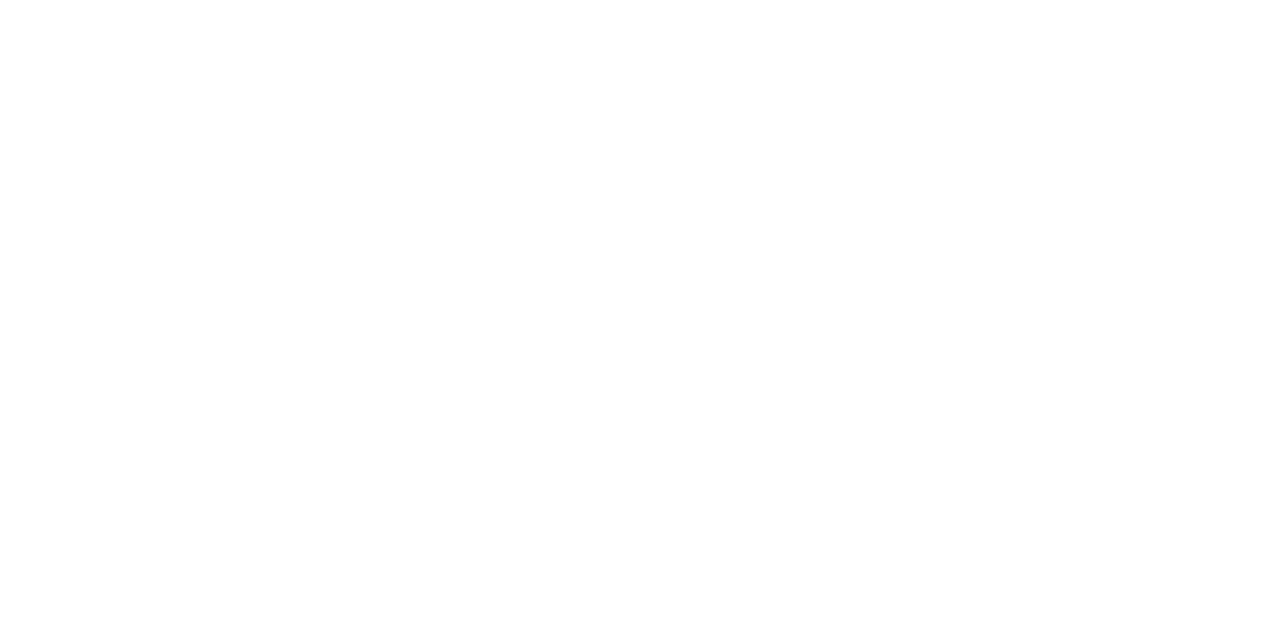
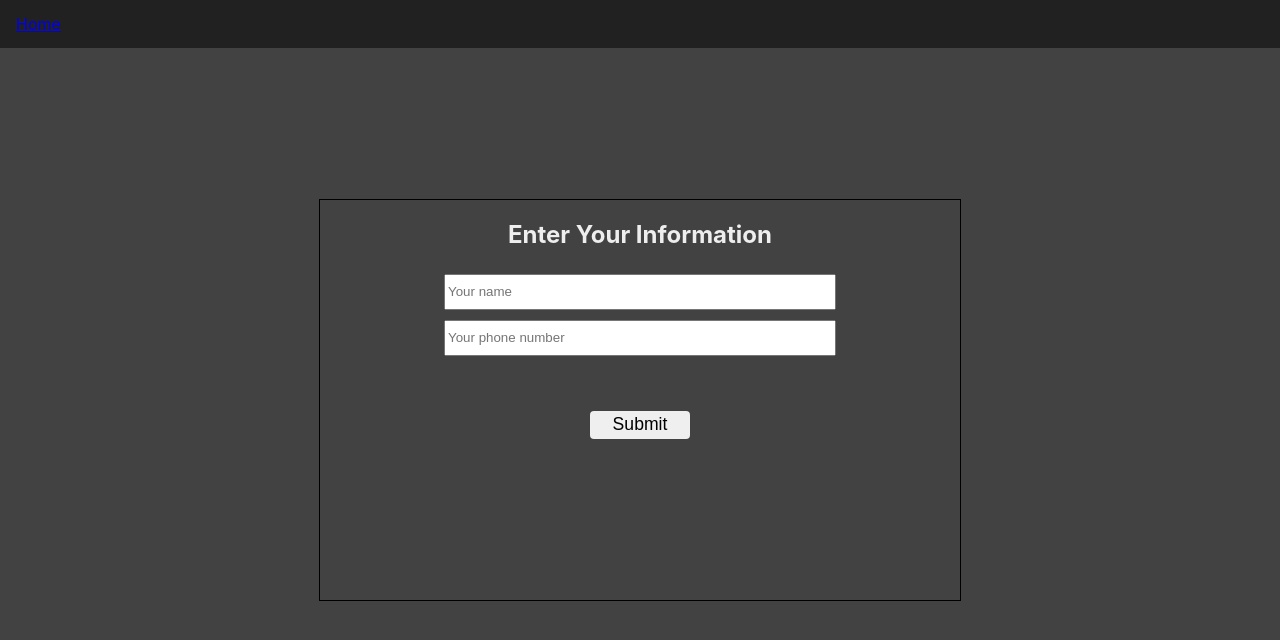
Before and after one commit to balqeesalawi/full-stackathon-frontend, a React (Vite) app in the folder client/: page /player-form in a window 1280 px wide. Before the commit this address had no page. Shown: the top 640 px of the page. Built offline with nearby package versions, Linux system fonts and the light colour scheme.

Commit message:
big changes

```diff
--- a/client/index.html
+++ b/client/index.html
@@ -1,8 +1,12 @@
-<!doctype html>
+<!DOCTYPE html>
 <html lang="en">
   <head>
     <meta charset="UTF-8" />
-    <link rel="icon" type="image/svg+xml" href="/vite.svg" />
+    <link
+      rel="icon"
+      type="image/svg+xml"
+      href="https://png.pngtree.com/png-vector/20210207/ourmid/pngtree-arcade-gaming-claw-prize-neon-colour-sign-png-image_2894131.jpg"
+    />
     <meta name="viewport" content="width=device-width, initial-scale=1.0" />
     <title>full-stackathon</title>
   </head>
--- a/client/src/App.css
+++ b/client/src/App.css
@@ -1,3 +1,104 @@
 body {
   margin: 0;
+  padding: 0;
+  color: #eee;
+  background-color: #424242;
+  font-family: -apple-system, BlinkMacSystemFont, "Segoe UI", "Roboto", "Oxygen",
+    "Ubuntu", "Cantarell", "Fira Sans", "Droid Sans", "Helvetica Neue",
+    sans-serif;
+  -webkit-font-smoothing: antialiased;
+  -moz-osx-font-smoothing: grayscale;
 }
+
+nav {
+  background-color: #212121;
+  display: flex;
+  justify-content: space-between;
+  align-items: center;
+  height: 3em;
+}
+
+nav a {
+  margin: 0 1em;
+}
+
+.game-card {
+  max-width: 300px;
+  max-height: 380px;
+  border-radius: 4px;
+  background-color: #1b1b1b;
+  cursor: pointer;
+  transition: all 0.2s;
+  margin: 0 auto;
+}
+
+.game-card:hover {
+  opacity: 0.8;
+}
+
+.game-card .home-img-container {
+  width: 300px;
+}
+
+.game-card img {
+  width: 300px;
+  height: 200px;
+}
+
+.game-card h1 {
+  padding: 1em;
+}
+
+.home-page {
+  margin: 30px;
+  display: flex;
+  justify-content: space-evenly;
+  flex-wrap: wrap;
+}
+
+.form-page form {
+  width: 100%;
+  display: flex;
+  flex-direction: column;
+  justify-content: center;
+  align-items: center;
+}
+
+input {
+  width: 60%;
+  height: 30px;
+  margin: 5px;
+}
+
+button {
+  width: 100px;
+  padding: 0.2em 1em;
+  border: 0;
+  border-radius: 4px;
+  font-size: 1.1rem;
+  cursor: pointer;
+  margin: 50px;
+}
+
+.form-page {
+  border: 1px solid black;
+  width: 50vw;
+  height: 50vh;
+  position: absolute;
+  top: 50%;
+  left: 50%;
+  transform: translate(-50%, -50%);
+  text-align: center;
+}
+
+.player-info {
+  border: 2px solid black;
+  width: 50vw;
+  height: 50vh;
+  position: absolute;
+  top: 50%;
+  left: 50%;
+  transform: translate(-50%, -50%);
+  text-align: center;
+  font-size: 25px;
+}
--- a/client/src/App.jsx
+++ b/client/src/App.jsx
@@ -3,16 +3,31 @@
 import "./App.css"
 import Home from "./pages/Home"
 import Welcome from "./pages/Welcome"
+import GameDetails from "./pages/GameDetails"
+import PlayerForm from "./pages/PlayerForm"
+import { useState } from "react"
 
 const App = () => {
+  const [player, setPlayer] = useState(null)
+
   return (
     <div>
       <main>
         <Routes>
           <Route path="/" element={<Welcome />} />
-          <Route path="/home" element={<Home />} />
-
-          <Route path="/player" element={<Player />} />
+          <Route path="/home" element={<Home player={player} />} />
+          <Route
+            path="/games/:gameId"
+            element={<GameDetails player={player} setPlayer={setPlayer} />}
+          />
+          <Route
+            path="/player-form"
+            element={<PlayerForm player={player} setPlayer={setPlayer} />}
+          />
+          <Route
+            path="/player/:player_id"
+            element={<Player player={player} setPlayer={setPlayer} />}
+          />
         </Routes>
       </main>
     </div>
--- a/client/src/components/Header.jsx
+++ b/client/src/components/Header.jsx
@@ -1,11 +1,11 @@
-import { Link } from 'react-router-dom'
+import { Link } from "react-router-dom"
 
-const Header = () => {
+const Header = ({ player }) => {
   return (
     <header>
       <nav>
         <Link to="/home">Home</Link>
-        <Link to="/Player">Player</Link>
+        {player ? <Link to={`/player/${player._id}`}>Player</Link> : null}
       </nav>
     </header>
   )
--- a/client/src/pages/GameDetails.jsx
+++ b/client/src/pages/GameDetails.jsx
@@ -1,43 +1,76 @@
-import { useEffect, useState } from 'react'
-import axios from 'axios'
-import { useParams } from 'react-router-dom'
-import Header from '../components/Header'
+import { useEffect, useState } from "react"
+import Header from "../components/Header"
+import axios from "axios"
+import { useParams } from "react-router-dom"
 
-const GameDetails = () => {
+const GameDetails = ({ player, setPlayer }) => {
   const { gameId } = useParams()
-  const [game, setGame] = useState(null)
+  const initialState = {
+    code: "",
+  }
+
+  const [formValue, setFormValue] = useState(initialState)
+  const [game, setGame] = useState([])
 
   useEffect(() => {
-    const fetchGame = async () => {
-      try {
-        const response = await axios.get('http://localhost:3000/games')
-        const game = response.data.find((g) => g._id === gameId)
+    const getGame = async () => {
+      const response = await axios.get(`http://localhost:3000/games/${gameId}`)
+      setGame(response.data)
+    }
 
-        setGame(game)
-      } catch (err) {
-        console.error(err)
+    getGame()
+  }, [])
+
+  const handleChange = (event) => {
+    setFormValue({ ...formValue, [event.target.name]: event.target.value })
+  }
+
+  const handleSubmit = async (event) => {
+    event.preventDefault()
+    if (formValue.code === game.code) {
+      player.points += game.points
+      console.log(player)
+
+      await axios.put(`http://localhost:3000/player/${player._id}`, {
+        points: player.points,
+      })
+      alert("correct")
+    } else {
+      setFormValue(initialState)
+      alert("not correct")
     }
   }
-    fetchGame()
-  }, [gameId])
-  if (!game) return <p>Loading</p>
 
   return (
+    <>
+      <Header player={player} />
       <div>
-      <Header />
-      <div className="game-content">
+        <div className="game-page">
           <section className="image-container">
-          <div>{game.img && <img src={game.img} alt={game.name} />}</div>
+            <img src={game.img} alt={game.name} />
           </section>
+
           <section className="details">
-          <div>
             <h3>{game.name}</h3>
-            <p>Code: {game.code}</p>
-            <p>Points: {game.points ?? 0}</p>
-          </div>
+            <p>Game Points: {game.points} </p>
+            <p>Your Points:{player.points}</p>
+
+            <form onSubmit={handleSubmit}>
+              <label htmlFor="code">Code:</label>
+              <input
+                type="text"
+                name="code"
+                value={formValue.code}
+                onChange={handleChange}
+                required
+              />
+              <button type="submit">Add Points</button>
+            </form>
           </section>
         </div>
       </div>
+    </>
   )
 }
+
 export default GameDetails
--- a/client/src/pages/Home.jsx
+++ b/client/src/pages/Home.jsx
@@ -1,13 +1,14 @@
-import { useEffect, useState } from 'react'
-import Header from '../components/Header'
-import axios from 'axios'
+import { useEffect, useState } from "react"
+import Header from "../components/Header"
+import axios from "axios"
+import { Link } from "react-router-dom"
 
-const Home = () => {
+const Home = ({ player }) => {
   const [games, setGames] = useState([])
 
   useEffect(() => {
     const getGames = async () => {
-      const response = await axios.get('http://localhost:3000/games')
+      const response = await axios.get("http://localhost:3000/games")
       setGames(response.data)
     }
 
@@ -15,18 +16,21 @@
   }, [])
 
   return (
-    <div>
-      <Header />
-
+    <>
+      <Header player={player} />
+      <div className="home-page">
         {games.map((game) => (
-        <div key={game.id}>
+          <Link to={`/games/${game._id}`}>
+            <div key={game.id} className="game-card">
               <h1>{game.name}</h1>
-          <p>Code: {game.code}</p>
-          <p>Points: {game.points ?? 0}</p>
+              <div className="home-img-container">
                 {game.img && <img src={game.img} alt={game.name} />}
               </div>
+            </div>
+          </Link>
         ))}
       </div>
+    </>
   )
 }
 
--- a/client/src/pages/Player.jsx
+++ b/client/src/pages/Player.jsx
@@ -1,46 +1,32 @@
-import { useEffect, useState } from "react"
 import axios from "axios"
-import PlayerForm from "./PlayerForm"
 import Header from "../components/Header"
 import { useNavigate } from "react-router-dom"
 
-const Player = () => {
+const Player = ({ player, setPlayer }) => {
   let navigate = useNavigate()
 
-  const [player, setPlayer] = useState(() => {
-    const savedPlayer = localStorage.getItem("player")
-    return savedPlayer ? JSON.parse(savedPlayer) : null
-  })
-
-  // Save to localStorage whenever player changes
-  useEffect(() => {
-    if (player) {
-      localStorage.setItem("player", JSON.stringify(player))
-    }
-  }, [player])
-
-  const handleReset = () => {
+  const handleReset = async () => {
+    await axios.delete(`http://localhost:3000/player/${player._id}`)
     setPlayer(null)
-    localStorage.removeItem("player")
     navigate("/")
   }
 
-  return (
-    <div>
-      {player ? (
-        <div className="mt-4">
-          <Header />
-          <h2>Player Created:</h2>
-          <p>Name: {player.name}</p>
-          <p>Phone: {player.phone}</p>
-          <p>Points: {player.points}</p>
-          <button onClick={handleReset}>Leave</button>
+  return player ? (
+    <div className="player-page">
+      {
+        <div>
+          <Header player={player} />
+          <div className="player-info">
+            <h2>Player Information</h2>
+            <p>Name: {player.name}</p>
+            <p>Phone: {player.phone}</p>
+            <p>Points: {player.points}</p>
+            <button onClick={handleReset}>Leave</button>
+          </div>
         </div>
-      ) : (
-        <PlayerForm setPlayer={setPlayer} />
-      )}
+      }
     </div>
-  )
+  ) : null
 }
 
 export default Player
--- a/client/src/pages/PlayerForm.jsx
+++ b/client/src/pages/PlayerForm.jsx
@@ -1,11 +1,15 @@
 import axios from "axios"
 import { useState } from "react"
 import Header from "../components/Header"
+import { useNavigate } from "react-router-dom"
 
-const PlayerForm = ({ setPlayer }) => {
+const PlayerForm = ({ player, setPlayer }) => {
+  let navigate = useNavigate()
+
   const initialState = {
     name: "",
     phone: "",
+    points: 0,
   }
 
   const [formValue, setFormValue] = useState(initialState)
@@ -19,30 +23,36 @@
     const response = await axios.post("http://localhost:3000/player", formValue)
     setPlayer(response.data)
     setFormValue(initialState)
+    navigate(`/player/${response.data._id}`)
   }
   return (
-    <div>
-      <Header />
+    <>
+      <Header player={player} />
+      <div className="form-page">
+        <h2>Enter Your Information</h2>
         <form onSubmit={handleSubmit}>
-        <label htmlFor="name">Name:</label>
+          <label htmlFor="name"></label>
           <input
             type="text"
             name="name"
             value={formValue.name}
             onChange={handleChange}
+            placeholder="Your name"
           />
 
-        <label htmlFor="phone">Phone:</label>
+          <label htmlFor="phone"></label>
           <input
             type="text"
             name="phone"
             value={formValue.phone}
             onChange={handleChange}
+            placeholder="Your phone number"
           />
 
           <button type="submit">Submit</button>
         </form>
       </div>
+    </>
   )
 }
 
--- a/client/src/pages/Welcome.jsx
+++ b/client/src/pages/Welcome.jsx
@@ -2,9 +2,13 @@
 
 const Welcome = () => {
   return (
-    <div>
-      <h1>Welcome</h1>
-      <Link to="/Player">Player</Link>
+    <div className="welcome-page">
+      <div className="header">
+        <h1>Welcome</h1>
+      </div>
+      <div className="start">
+        <Link to="/player-form">Start</Link>
+      </div>
     </div>
   )
 }
```
Lines whose indentation alone changed are shown as unchanged.
